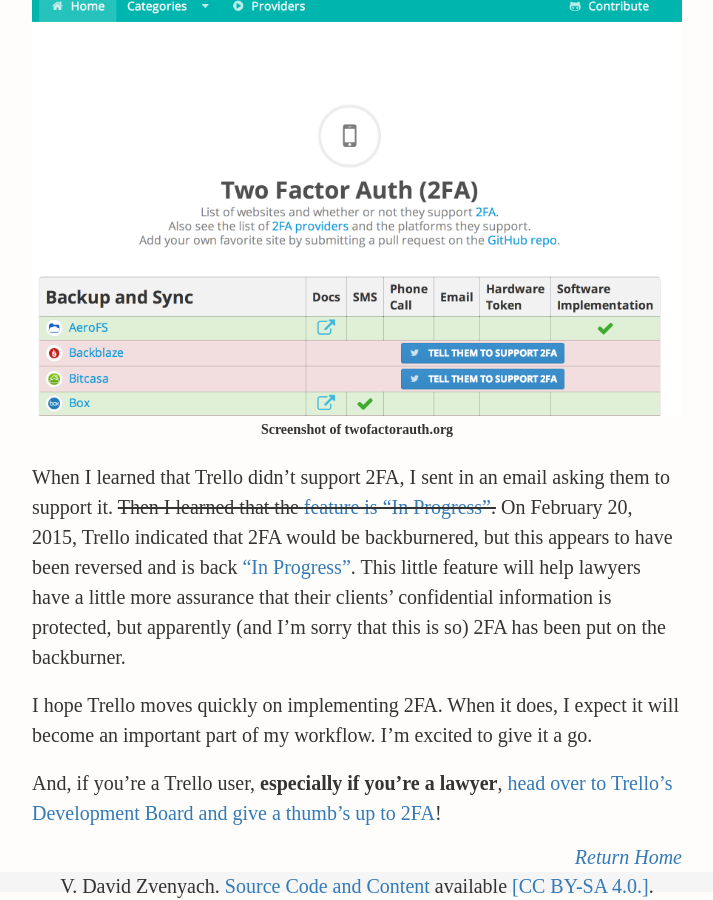
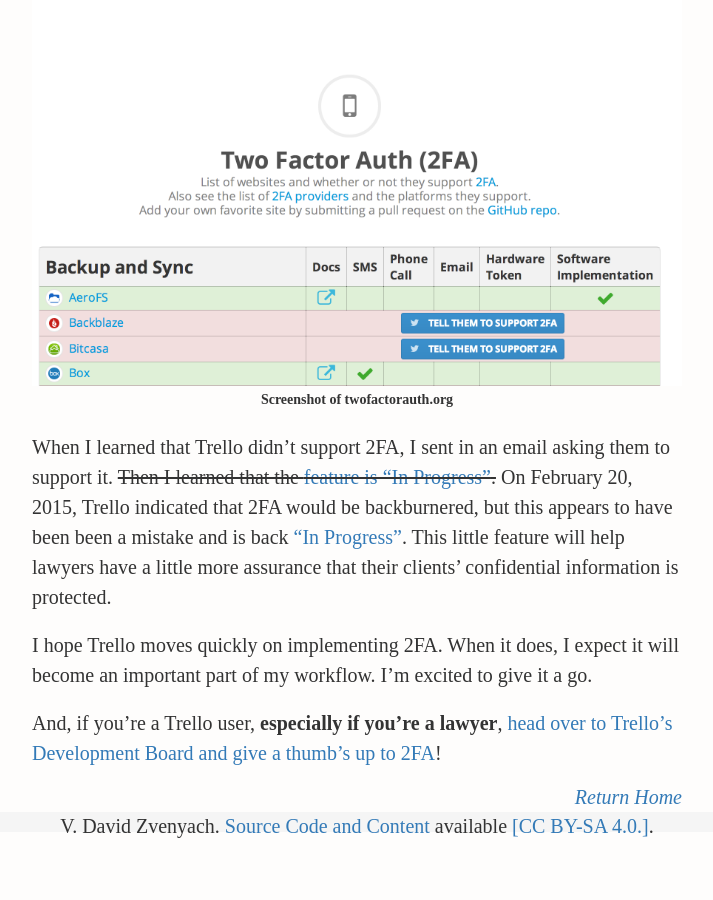
Before and after one commit to vdavez/website, a Jekyll site: the page built from _blog/2014-11-29-2fa-for-trello.md, in a window 1280 px wide and 900 px high, scrolled down 2026 px. Shown: the whole window, without its empty margins (283-996 px from the left). Built offline with Jekyll 4.4.1, drawn with Linux system fonts in a browser that asks for light colours; nearby versions of some CDN libraries; comment, search, counter and statistics services are not loaded; after the commit the page ends 2866 px from its top, so only the background shows below that; some of the changed text lies outside the part shown.

Commit message:
it was all a mistake

```diff
--- a/_blog/2014-11-29-2fa-for-trello.md
+++ b/_blog/2014-11-29-2fa-for-trello.md
@@ -9,7 +9,7 @@
 
 This weekend I signed up for [Trello](trello.com). I started playing around with it, started liking it, and then I hit a snag. There's no **two-factor authentication** ("2FA").
 
-As a practicing lawyer obligated to protect client confidentiality, this is a major barrier to entry. <del>Fortunately, Trello has [announced that 2FA is on the way](https://trello.com/c/O6DrHazq/1532-two-factor-authentication). This is a great development.</del> <del>Unfortunately, on February 20, 2015, Trello indicated that [2FA is not a priority](https://trello.com/c/O6DrHazq/1532-two-factor-authentication).</del> Trello has [announced that 2FA is In Progress](https://trello.com/c/O6DrHazq/1532-two-factor-authentication). Read on for why this matters, especially for lawyers like me.
+As a practicing lawyer obligated to protect client confidentiality, this is a major barrier to entry. Fortunately, Trello has [announced that 2FA is on the way](https://trello.com/c/O6DrHazq/1532-two-factor-authentication). This is a great development. Trello has [announced that 2FA is In Progress](https://trello.com/c/O6DrHazq/1532-two-factor-authentication). Read on for why this matters, especially for lawyers like me.
 <!--break-->
 
 ## What is Trello?
@@ -49,7 +49,7 @@
 <figcaption>Screenshot of twofactorauth.org</figcaption>
 </figure>
 
-When I learned that Trello didn't support 2FA, I sent in an email asking them to support it. <del>Then I learned that the [feature is "In Progress"](https://trello.com/c/O6DrHazq/1532-two-factor-authentication).</del> On February 20, 2015, Trello indicated that 2FA would be backburnered, but this appears to have been reversed and is back ["In Progress"](https://trello.com/c/O6DrHazq/1532-two-factor-authentication). This little feature will help lawyers have a little more assurance that their clients' confidential information is protected, but apparently (and I'm sorry that this is so) 2FA has been put on the backburner.
+When I learned that Trello didn't support 2FA, I sent in an email asking them to support it. <del>Then I learned that the [feature is "In Progress"](https://trello.com/c/O6DrHazq/1532-two-factor-authentication).</del> On February 20, 2015, Trello indicated that 2FA would be backburnered, but this appears to have been been a mistake and is back ["In Progress"](https://trello.com/c/O6DrHazq/1532-two-factor-authentication). This little feature will help lawyers have a little more assurance that their clients' confidential information is protected.
 
 I hope Trello moves quickly on implementing 2FA. When it does, I expect it will become an important part of my workflow. I'm excited to give it a go.
 
```
